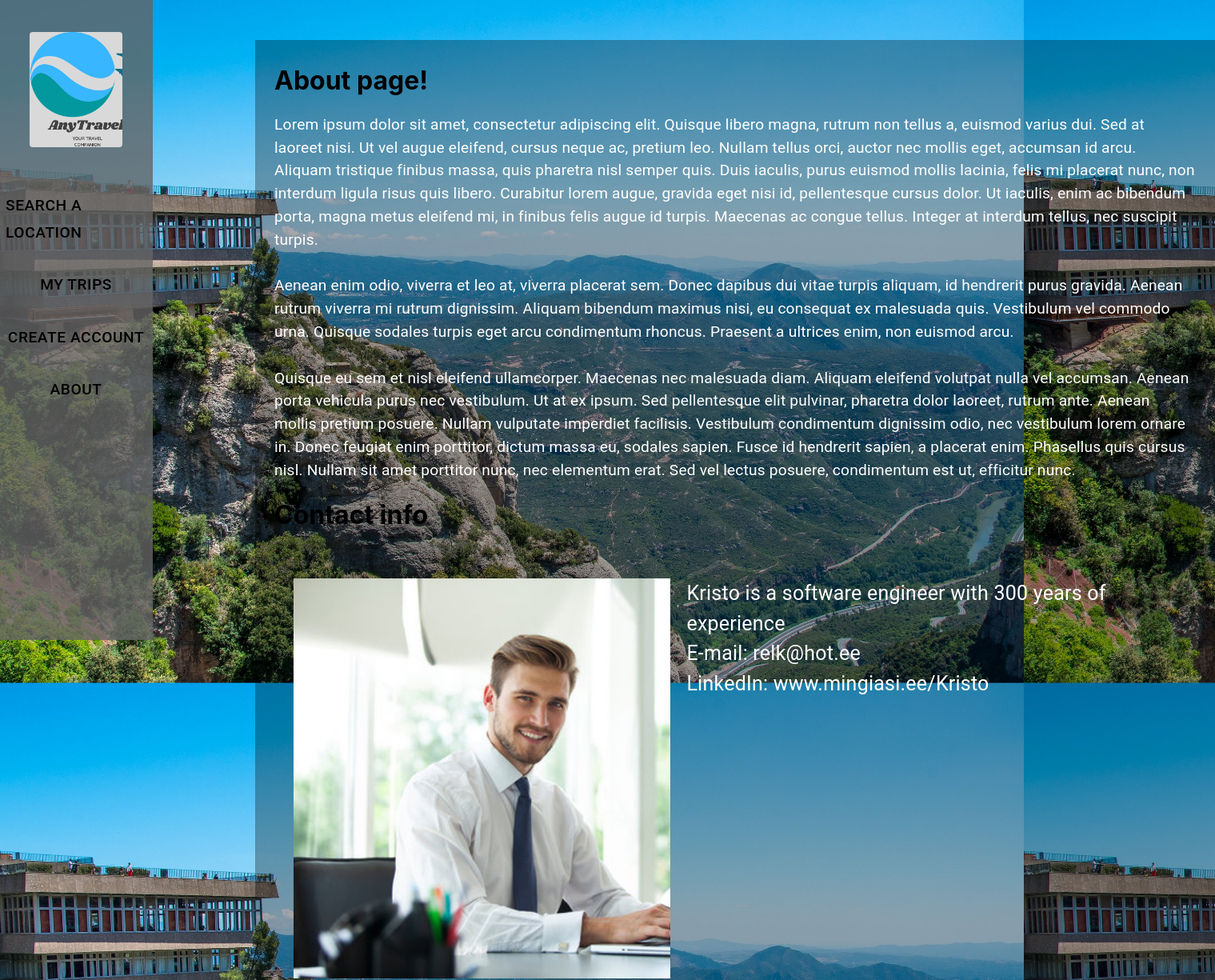
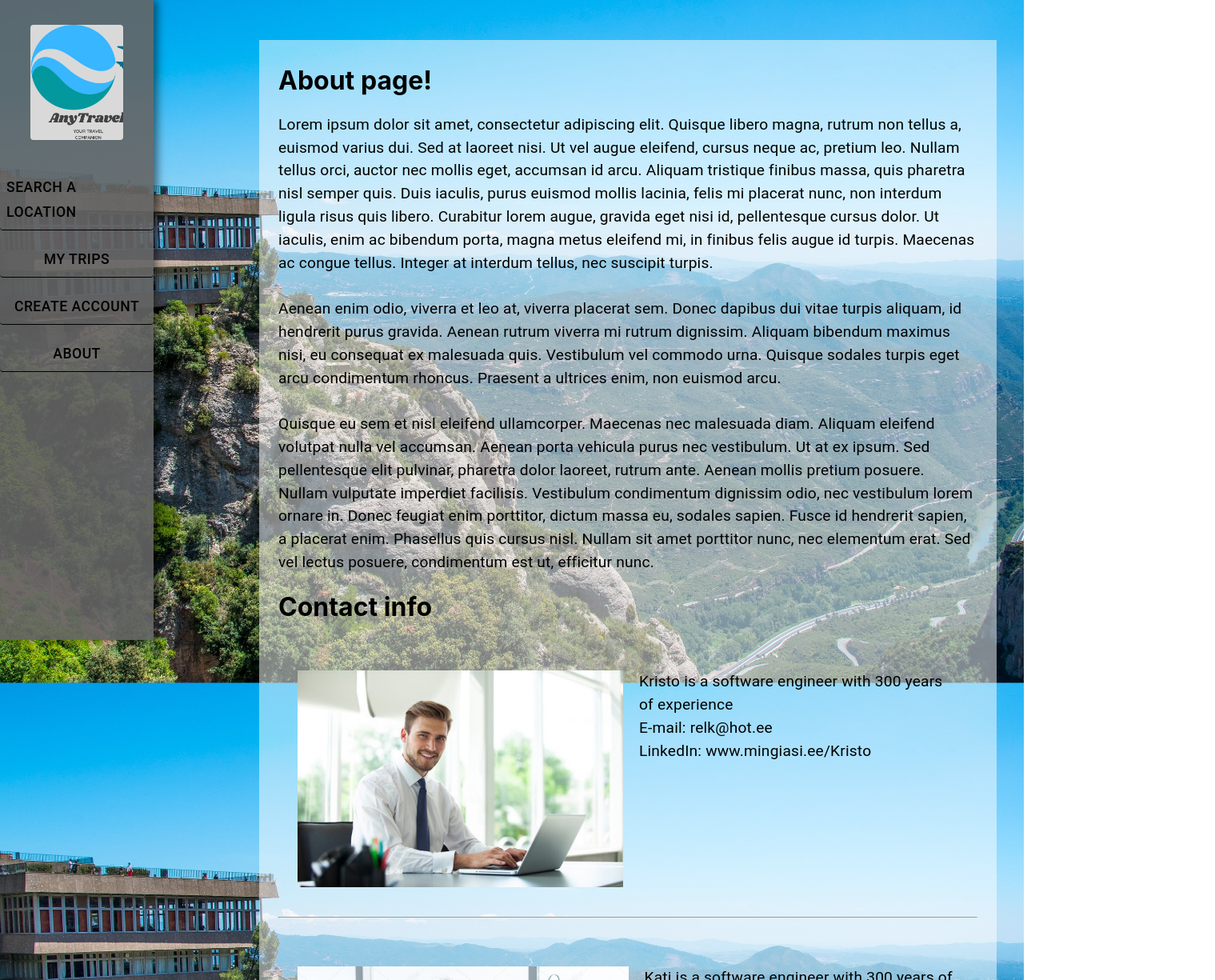
Before and after one commit to rakenduste-programmeerimine-2022/anytravel, a React (Create React App) app in the folder front/: page /About in a window 1280 px wide. Shown: the top 1225 px of the page at 80% size, 1519 px wide, since content can reach past the window. Built offline with nearby package versions, Linux system fonts and the light colour scheme.

Commit message:
FE kujundusega tegelemine

```diff
--- a/front/src/pages/About.js
+++ b/front/src/pages/About.js
@@ -9,7 +9,7 @@ const About = () => {
       sx={{
         position: "absolute",
         top: "0",
-        left: "-25px",
+        left: "-20px",
         margin: "0",
         padding: "0",
         border: "0",
@@ -22,12 +22,12 @@ const About = () => {
           marginLeft: "320px",
           marginTop: "50px",
           padding: "10px",
-          width: "1500px",
-          backgroundColor: "rgba(0, 0, 0, 0.3)",
+          width: "80%",
+          backgroundColor: "rgba(255, 255, 255, 0.5)",
         }}
       >
         <h1>About page!</h1>
-        <Typography fontSize={"1.2em"} color="white">
+        <Typography fontSize={"1.2em"} color="black">
           Lorem ipsum dolor sit amet, consectetur adipiscing elit. Quisque
           libero magna, rutrum non tellus a, euismod varius dui. Sed at laoreet
           nisi. Ut vel augue eleifend, cursus neque ac, pretium leo. Nullam
@@ -61,20 +61,18 @@ const About = () => {
         </Typography>
 
         <h1>Contact info</h1>
-        <Container
-          sx={{ marginTop: "60px", marginBottom: "60px", display: "flex" }}
-        >
+        <Container sx={{ marginTop: "60px", display: "flex" }}>
           <Container
             sx={{
               backgroundImage: `url(${krisImage})`,
               backgroundRepeat: "no-repeat",
-              backgroundSize: "cover",
+              backgroundSize: "contain",
               width: "500px",
-              height: "500px",
+              height: "300px",
               marginRight: "20px",
             }}
           ></Container>
-          <Typography fontSize={25} color="white">
+          <Typography fontSize={"1.5vw"} color="black">
             Kristo is a software engineer with 300 years of experience
             <br />
             E-mail: relk@hot.ee <br />
@@ -90,13 +88,13 @@ const About = () => {
             sx={{
               backgroundImage: `url(${katiImage})`,
               backgroundRepeat: "no-repeat",
-              backgroundSize: "cover",
+              backgroundSize: "contain",
               width: "500px",
               height: "500px",
               marginRight: "20px",
             }}
           ></Container>
-          <Typography fontSize={25} color="white">
+          <Typography fontSize={"1.5vw"} color="black">
             Kati is a software engineer with 300 years of experience
             <br />
             E-mail: Kati@hot.ee <br />
--- a/front/src/pages/CreateAccount.js
+++ b/front/src/pages/CreateAccount.js
@@ -1,4 +1,4 @@
-import { Button, Container, TextField } from "@mui/material";
+import { Button, Container, TextField, InputLabel } from "@mui/material";
 import Layout from "./Layout.js";
 
 const CreateAccount = () => {
@@ -26,7 +26,7 @@ const CreateAccount = () => {
           left: "30%",
           padding: "40px",
           width: "600px",
-          backgroundColor: "rgba(255,255,255,0.8)",
+          backgroundColor: "rgba(255,255,255, 0.7)",
           borderRadius: "10px",
           "& .MuiTextField-root": { m: 1, width: "40ch" },
         }}
@@ -76,7 +76,15 @@ const CreateAccount = () => {
           variant="filled"
         />
         <br></br>
-        <Button variant="contained" color="success">
+        <Button
+          variant="contained"
+          color="success"
+          size="small"
+          sx={{
+            fontSize: "0.8em",
+            marginLeft: "1.2%",
+          }}
+        >
           <p>Confirm</p>
         </Button>
       </Container>
--- a/front/src/pages/Layout.js
+++ b/front/src/pages/Layout.js
@@ -6,12 +6,14 @@ const Layout = () => {
   return (
     <Box
       sx={{
+        left: "0",
         width: "15%",
         height: "100%",
         position: "fixed",
         display: "flex",
         flexDirection: "column",
-        backgroundColor: "rgba(100, 100, 100, 0.8)",
+        backgroundColor: "rgba(100, 100, 100, 0.9)",
+        boxShadow: "5px 0px 10px rgba(0,0,0, 0.5)",
       }}
     >
       <Button
@@ -19,8 +21,8 @@ const Layout = () => {
         variant="h6"
         component="div"
         sx={{
-          marginTop: "40px",
-          marginBottom: "30px",
+          marginTop: "16%",
+          marginBottom: "12%",
           backgroundImage: `url(${Image})`,
           backgroundRepeat: "no-repeat",
           backgroundSize: "cover",
@@ -31,17 +33,52 @@ const Layout = () => {
       >
         <Link to="/"></Link>
       </Button>
-      <Button component="div" sx={{ marginTop: "20px", fontSize: "120%" }}>
+      <Button
+        color="success"
+        variant="text"
+        component="div"
+        sx={{
+          marginTop: "8%",
+          fontSize: "110%",
+          borderBottom: "1px solid black",
+        }}
+      >
         <Link to="/Search">Search a location</Link>
       </Button>
-      <Button component="div" sx={{ marginTop: "20px", fontSize: "120%" }}>
+      <Button
+        variant="text"
+        component="div"
+        sx={{
+          marginTop: "8%",
+          fontSize: "110%",
+          borderBottom: "1px solid black",
+        }}
+      >
         <Link to="/MyTrips">My trips</Link>
       </Button>
-      <Button component="div" sx={{ marginTop: "20px", fontSize: "120%" }}>
+      <Button
+        variant="text"
+        component="div"
+        sx={{
+          marginTop: "8%",
+          fontSize: "110%",
+          borderBottom: "1px solid black",
+        }}
+      >
         <Link to="/Create">Create account</Link>
       </Button>
-      <Button component="div" sx={{ marginTop: "20px", fontSize: "120%" }}>
-        <Link to="/About">About</Link>
+      <Button
+        variant="text"
+        component="div"
+        sx={{
+          marginTop: "8%",
+          fontSize: "110%",
+          borderBottom: "1px solid black",
+        }}
+      >
+        <Link to="/About" color={"white"}>
+          About
+        </Link>
       </Button>
       <Outlet />
     </Box>
--- a/front/src/pages/MyTrips.js
+++ b/front/src/pages/MyTrips.js
@@ -7,29 +7,47 @@ const MyTrips = () => {
       sx={{
         position: "absolute",
         top: "0",
-        left: "-25px",
+        left: "-2%",
         margin: "0",
         padding: "0",
         border: "0",
+        width: "100%",
+        height: "100%",
       }}
     >
       <Layout></Layout>
       <Container
         sx={{
-          position: "absolute",
-          top: "30%",
+          position: "relative",
+          top: "10%",
           marginTop: "10%",
-          left: "30%",
-          width: "1500px",
+          left: "50%",
+          width: "50%",
+          backgroundColor: "rgba(255, 255, 255, 0.5)",
+          padding: "3%",
+          borderRadius: "0.5em",
+          transform: "translateX(-50%)",
         }}
       >
         <h1>My trips page!</h1>
-        <Typography fontSize={24}>
+        <Typography fontSize={24} color="black">
           You are not logged in! <br />
           Log in to see, manage and create yor trips!
           <br />
           <b>
-            <Button sx={{ fontSize: "1em", padding: "none" }}>Log in!</Button>
+            <Button
+              variant="contained"
+              color="success"
+              sx={{
+                fontSize: "0.7em",
+                padding: "none",
+                marginTop: "8%",
+                width: "27%",
+                height: "3%",
+              }}
+            >
+              Log in!
+            </Button>
           </b>
         </Typography>
       </Container>
```
